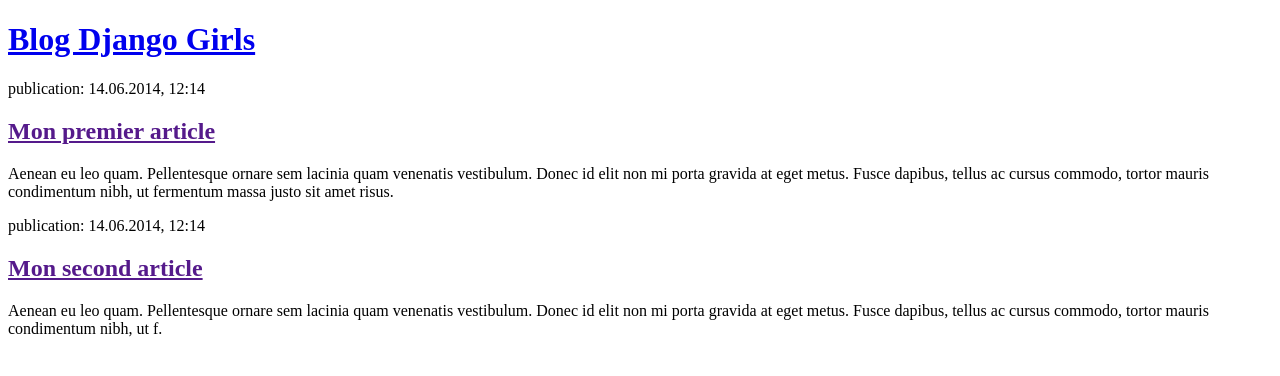
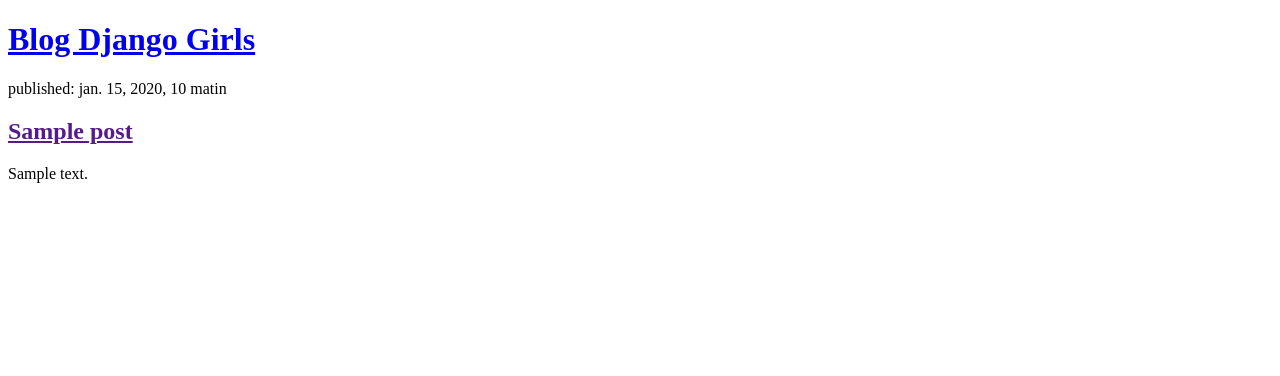
Before and after one commit to ThomasSEGALEN/djangogirls-tutorial, a Django app: template blog/templates/blog/post_list.html in a window 1280 px wide. Shown: the top 376 px of the page. Run offline with Django 3.2, Linux system fonts and the light colour scheme; the template is opened without the code that fills it: most values are stand-ins (such as "Sample title", 1, 10 or a date in 2020).

Commit message:
dynamic posts

```diff
--- a/blog/templates/blog/post_list.html
+++ b/blog/templates/blog/post_list.html
@@ -7,27 +7,12 @@
         <header>
             <h1><a href="/">Blog Django Girls</a></h1>
         </header>
-
+        {% for post in posts %}
         <article>
-            <time>publication: 14.06.2014, 12:14</time>
-            <h2><a href="">Mon premier article</a></h2>
-            <p>
-                Aenean eu leo quam. Pellentesque ornare sem lacinia quam
-                venenatis vestibulum. Donec id elit non mi porta gravida at eget
-                metus. Fusce dapibus, tellus ac cursus commodo, tortor mauris
-                condimentum nibh, ut fermentum massa justo sit amet risus.
-            </p>
+            <time>published: {{ post.published_date }}</time>
+            <h2><a href="">{{ post.title }}</a></h2>
+            <p>{{ post.text|linebreaksbr }}</p>
         </article>
-
-        <article>
-            <time>publication: 14.06.2014, 12:14</time>
-            <h2><a href="">Mon second article</a></h2>
-            <p>
-                Aenean eu leo quam. Pellentesque ornare sem lacinia quam
-                venenatis vestibulum. Donec id elit non mi porta gravida at eget
-                metus. Fusce dapibus, tellus ac cursus commodo, tortor mauris
-                condimentum nibh, ut f.
-            </p>
-        </article>
+        {% endfor %}
     </body>
 </html>
--- a/blog/views.py
+++ b/blog/views.py
@@ -1,6 +1,9 @@
 from django.shortcuts import render
+from django.utils import timezone
+from .models import Post
 
 # Create your views here.
 
 def post_list(request):
-    return render(request, 'blog/post_list.html', {})
+    posts = Post.objects.order_by('published_date')
+    return render(request, 'blog/post_list.html', {'posts': posts})
```
